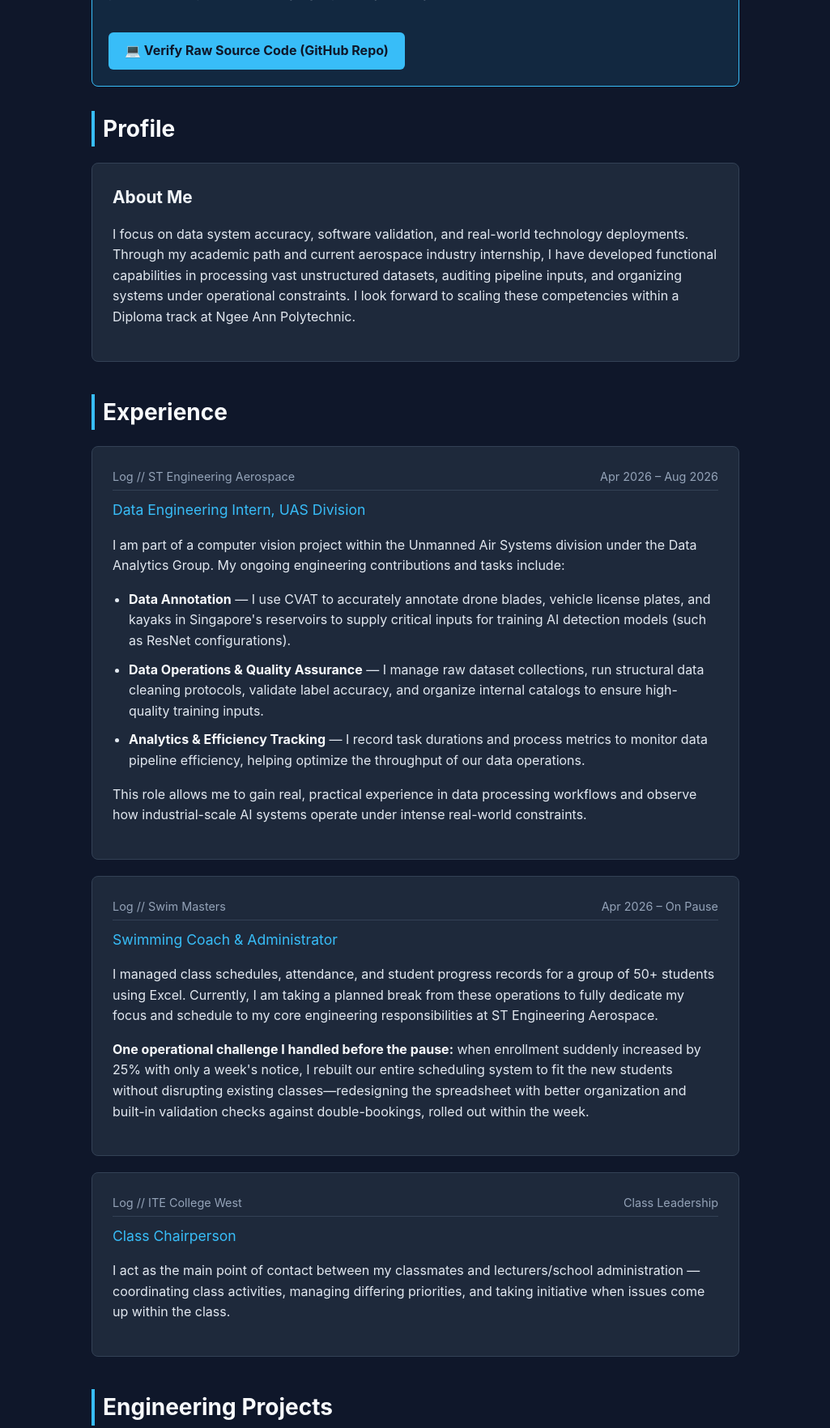
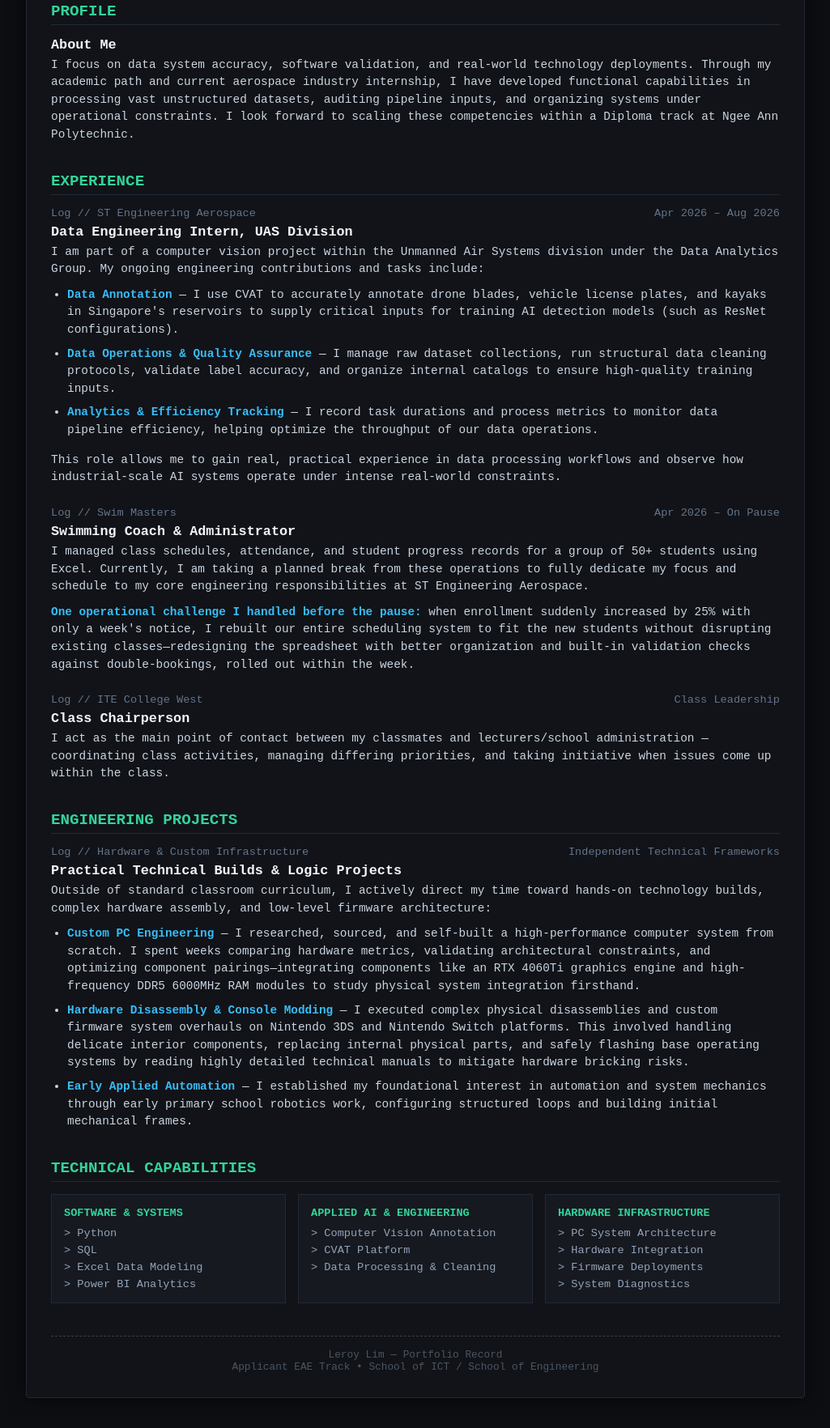
Before and after one commit to ToasterTako/leroy-eae-portfolio, a plain HTML site: page index.html in a window 1280 px wide. Shown: the part 475-2239 px from the top of the page at 81% size, without its empty margins (127-1152 px from the left). Drawn offline with Linux system fonts and the light colour scheme.

Commit message:
index.html

```diff
--- a/index.html
+++ b/index.html
@@ -3,183 +3,174 @@
 <head>
   <meta charset="UTF-8">
   <meta name="viewport" content="width=device-width, initial-scale=1.0">
-    <title>Leroy Lim — Digital Portfolio Record</title>
+  <title>Leroy Lim — Portfolio Record</title>
   <style>
-        :root {
-            --bg-color: #0f172a;
-            --text-color: #e2e8f0;
-            --accent-color: #38bdf8;
-            --card-bg: #1e293b;
-            --border-color: #334155;
-        }
     body {
-            font-family: -apple-system, BlinkMacSystemFont, "Segoe UI", Roboto, Helvetica, Arial, sans-serif;
-            background-color: var(--bg-color);
-            color: var(--text-color);
-            line-height: 1.6;
+      background-color: #0d0e12;
+      color: #e2e8f0;
+      font-family: 'Courier New', Courier, monospace;
+      padding: 40px 20px;
       margin: 0;
-            padding: 20px;
     }
     .container {
-            max-width: 800px;
+      max-width: 900px;
       margin: 0 auto;
-            padding: 20px;
+      border: 1px solid #1f2937;
+      background-color: #111318;
+      padding: 30px;
+      box-shadow: 0 0 20px rgba(0, 0, 0, 0.7);
+      border-radius: 4px;
     }
     header {
-            border-bottom: 2px solid var(--border-color);
+      border-bottom: 1px dashed #374151;
       padding-bottom: 20px;
-            margin-bottom: 30px;
+      margin-bottom: 25px;
     }
     h1 {
-            color: var(--accent-color);
+      color: #38bdf8;
       margin: 0 0 10px 0;
-            font-size: 2.5rem;
+      font-size: 2rem;
+      letter-spacing: -0.5px;
     }
     .intro-text {
-            font-size: 1.1rem;
       color: #94a3b8;
-            margin-bottom: 20px;
+      font-size: 0.95rem;
+      line-height: 1.5;
     }
     .status-grid {
       display: grid;
-            grid-template-columns: repeat(auto-fit, minmax(200px, 1fr));
+      grid-template-columns: repeat(3, 1fr);
       gap: 15px;
       margin-top: 20px;
     }
     .status-card {
-            background-color: var(--card-bg);
-            border: 1px solid var(--border-color);
-            padding: 15px;
-            border-radius: 8px;
+      border: 1px solid #1f2937;
+      background-color: #161920;
+      padding: 12px;
     }
     .status-label {
-            font-size: 0.85rem;
+      font-size: 0.75rem;
+      color: #64748b;
       text-transform: uppercase;
-            color: #64748b;
-            margin-bottom: 5px;
+      margin-bottom: 4px;
+    }
+    .status-value {
+      font-size: 0.9rem;
+      color: #f1f5f9;
       font-weight: bold;
     }
-        .status-value {
-            font-size: 1.05rem;
-            font-weight: 600;
-        }
     .verification-box {
-            background-color: rgba(56, 189, 248, 0.1);
-            border: 1px solid var(--accent-color);
-            padding: 20px;
-            border-radius: 8px;
+      border: 1px solid #0284c7;
+      background-color: rgba(2, 132, 199, 0.1);
+      padding: 15px;
       margin-bottom: 30px;
+      font-size: 0.85rem;
+      color: #cbd5e1;
+      line-height: 1.5;
     }
     .btn-github {
       display: inline-block;
-            background-color: var(--accent-color);
-            color: #0f172a;
-            padding: 10px 20px;
+      margin-top: 10px;
+      color: #38bdf8;
       text-decoration: none;
-            border-radius: 6px;
-            font-weight: bold;
-            margin-top: 10px;
+      border: 1px solid #38bdf8;
+      padding: 6px 12px;
+      font-size: 0.85rem;
+      background: transparent;
+      transition: all 0.2s;
+    }
+    .btn-github:hover {
+      background-color: #38bdf8;
+      color: #0d0e12;
     }
     section {
-            margin-bottom: 40px;
+      margin-bottom: 35px;
     }
     h2 {
-            border-left: 4px solid var(--accent-color);
-            padding-left: 10px;
-            color: #f8fafc;
-            font-size: 1.75rem;
-            margin-bottom: 20px;
+      font-size: 1.2rem;
+      color: #34d399;
+      margin-bottom: 15px;
+      text-transform: uppercase;
+      border-bottom: 1px solid #1f2937;
+      padding-bottom: 5px;
     }
     .log-item {
-            background-color: var(--card-bg);
-            border: 1px solid var(--border-color);
-            padding: 25px;
-            border-radius: 8px;
-            margin-bottom: 20px;
+      margin-bottom: 25px;
     }
     .log-header {
       display: flex;
       justify-content: space-between;
-            color: #94a3b8;
-            font-size: 0.9rem;
-            margin-bottom: 10px;
-            border-bottom: 1px solid var(--border-color);
-            padding-bottom: 5px;
+      font-size: 0.85rem;
+      color: #64748b;
+      margin-bottom: 6px;
     }
     .log-title {
-            font-size: 1.3rem;
+      font-size: 1.05rem;
       font-weight: bold;
       color: #f1f5f9;
-            margin: 0 0 5px 0;
+      margin: 0;
     }
     .log-subtitle {
-            font-size: 1.1rem;
-            color: var(--accent-color);
-            margin: 0 0 15px 0;
+      font-size: 0.9rem;
+      color: #38bdf8;
+      margin: 2px 0 10px 0;
     }
     ul {
+      margin: 5px 0 15px 0;
       padding-left: 20px;
-            margin-bottom: 15px;
     }
     li {
-            margin-bottom: 10px;
+      margin-bottom: 8px;
+      font-size: 0.9rem;
+      color: #cbd5e1;
+      line-height: 1.5;
+    }
+    p {
+      font-size: 0.9rem;
+      color: #cbd5e1;
+      line-height: 1.5;
+      margin: 5px 0 10px 0;
     }
     strong {
-            color: #f8fafc;
+      color: #38bdf8;
     }
     .skills-grid {
       display: grid;
-            grid-template-columns: repeat(auto-fit, minmax(240px, 1fr));
-            gap: 20px;
+      grid-template-columns: repeat(3, 1fr);
+      gap: 15px;
     }
     .skills-category {
-            background-color: var(--card-bg);
-            border: 1px solid var(--border-color);
-            padding: 20px;
-            border-radius: 8px;
+      border: 1px solid #1f2937;
+      background-color: #161920;
+      padding: 15px;
     }
     .skills-title {
+      font-size: 0.85rem;
+      color: #34d399;
       font-weight: bold;
-            color: var(--accent-color);
-            margin-bottom: 15px;
-            border-bottom: 1px solid var(--border-color);
-            padding-bottom: 5px;
+      margin-bottom: 10px;
+      text-transform: uppercase;
     }
     .tag-list {
       display: flex;
-            flex-wrap: wrap;
-            gap: 8px;
+      flex-direction: column;
+      gap: 6px;
     }
     .tag {
-            background-color: #334155;
-            padding: 5px 10px;
-            border-radius: 4px;
-            font-size: 0.9rem;
+      font-size: 0.85rem;
+      color: #94a3b8;
     }
     footer {
+      margin-top: 40px;
+      border-top: 1px dashed #374151;
+      padding-top: 15px;
       text-align: center;
-            color: #64748b;
-            font-size: 0.85rem;
-            margin-top: 5px;
-            border-top: 1px solid var(--border-color);
-            padding-top: 20px;
+      font-size: 0.8rem;
+      color: #4b5563;
     }
-        @media print {
-            body {
-                background-color: #fff;
-                color: #000;
-            }
-            .log-item, .skills-category, .status-card, .verification-box {
-                background-color: #fff;
-                border: 1px solid #ccc;
-                color: #000;
-            }
-            h1, h2, .log-subtitle, .skills-title {
-                color: #000;
-            }
-            .btn-github {
-                border: 1px solid #000;
-                background: none;
+    @media (max-width: 600px) {
+      .status-grid, .skills-grid {
+        grid-template-columns: 1fr;
       }
     }
   </style>
@@ -212,7 +203,7 @@
   <div class="verification-box">
     <strong>// NP EAE System Verification</strong><br>
     Welcome NP Selection Team. This interface serves as a comprehensive digital portfolio record detailing my data engineering internship, hardware builds, and operational projects. ICT review panels can inspect the underlying repository directly:
-        <br><br>
+    <br>
     <a href="https://github.com/ToasterTako/leroy-eae-portfolio" class="btn-github" target="_blank">💻 Verify Raw Source Code (GitHub Repo)</a>
   </div>
 
@@ -232,7 +223,7 @@
         <span>Log // ST Engineering Aerospace</span>
         <span>Apr 2026 – Aug 2026</span>
       </div>
-            <div class="log-subtitle">Data Engineering Intern, UAS Division</div>
+      <div class="log-title">Data Engineering Intern, UAS Division</div>
       <p>I am part of a computer vision project within the Unmanned Air Systems division under the Data Analytics Group. My ongoing engineering contributions and tasks include:</p>
       <ul>
         <li><strong>Data Annotation</strong> — I use CVAT to accurately annotate drone blades, vehicle license plates, and kayaks in Singapore's reservoirs to supply critical inputs for training AI detection models (such as ResNet configurations).</li>
@@ -247,7 +238,7 @@
         <span>Log // Swim Masters</span>
         <span>Apr 2026 – On Pause</span>
       </div>
-            <div class="log-subtitle">Swimming Coach & Administrator</div>
+      <div class="log-title">Swimming Coach & Administrator</div>
       <p>I managed class schedules, attendance, and student progress records for a group of 50+ students using Excel. Currently, I am taking a planned break from these operations to fully dedicate my focus and schedule to my core engineering responsibilities at ST Engineering Aerospace.</p>
       <p><strong>One operational challenge I handled before the pause:</strong> when enrollment suddenly increased by 25% with only a week's notice, I rebuilt our entire scheduling system to fit the new students without disrupting existing classes—redesigning the spreadsheet with better organization and built-in validation checks against double-bookings, rolled out within the week.</p>
     </div>
@@ -257,7 +248,7 @@
         <span>Log // ITE College West</span>
         <span>Class Leadership</span>
       </div>
-            <div class="log-subtitle">Class Chairperson</div>
+      <div class="log-title">Class Chairperson</div>
       <p>I act as the main point of contact between my classmates and lecturers/school administration — coordinating class activities, managing differing priorities, and taking initiative when issues come up within the class.</p>
     </div>
   </section>
@@ -269,7 +260,7 @@
         <span>Log // Hardware & Custom Infrastructure</span>
         <span>Independent Technical Frameworks</span>
       </div>
-            <div class="log-subtitle">Practical Technical Builds & Logic Projects</div>
+      <div class="log-title">Practical Technical Builds & Logic Projects</div>
       <p>Outside of standard classroom curriculum, I actively direct my time toward hands-on technology builds, complex hardware assembly, and low-level firmware architecture:</p>
       <ul>
         <li><strong>Custom PC Engineering</strong> — I researched, sourced, and self-built a high-performance computer system from scratch. I spent weeks comparing hardware metrics, validating architectural constraints, and optimizing component pairings—integrating components like an RTX 4060Ti graphics engine and high-frequency DDR5 6000MHz RAM modules to study physical system integration firsthand.</li>
@@ -285,29 +276,29 @@
       <div class="skills-category">
         <div class="skills-title">Software & Systems</div>
         <div class="tag-list">
-                    <span class="tag">Python</span>
-                    <span class="tag">SQL</span>
-                    <span class="tag">Excel Data Modeling</span>
-                    <span class="tag">Power BI Analytics</span>
+          <span class="tag">&gt; Python</span>
+          <span class="tag">&gt; SQL</span>
+          <span class="tag">&gt; Excel Data Modeling</span>
+          <span class="tag">&gt; Power BI Analytics</span>
         </div>
       </div>
 
       <div class="skills-category">
         <div class="skills-title">Applied AI & Engineering</div>
         <div class="tag-list">
-                    <span class="tag">Computer Vision Annotation</span>
-                    <span class="tag">CVAT Platform</span>
-                    <span class="tag">Data Processing & Cleaning</span>
+          <span class="tag">&gt; Computer Vision Annotation</span>
+          <span class="tag">&gt; CVAT Platform</span>
+          <span class="tag">&gt; Data Processing & Cleaning</span>
         </div>
       </div>
 
       <div class="skills-category">
         <div class="skills-title">Hardware Infrastructure</div>
         <div class="tag-list">
-                    <span class="tag">PC System Architecture</span>
-                    <span class="tag">Hardware Integration</span>
-                    <span class="tag">Firmware Deployments</span>
-                    <span class="tag">System Diagnostics</span>
+          <span class="tag">&gt; PC System Architecture</span>
+          <span class="tag">&gt; Hardware Integration</span>
+          <span class="tag">&gt; Firmware Deployments</span>
+          <span class="tag">&gt; System Diagnostics</span>
         </div>
       </div>
     </div>
```
Lines whose indentation alone changed are shown as unchanged.
